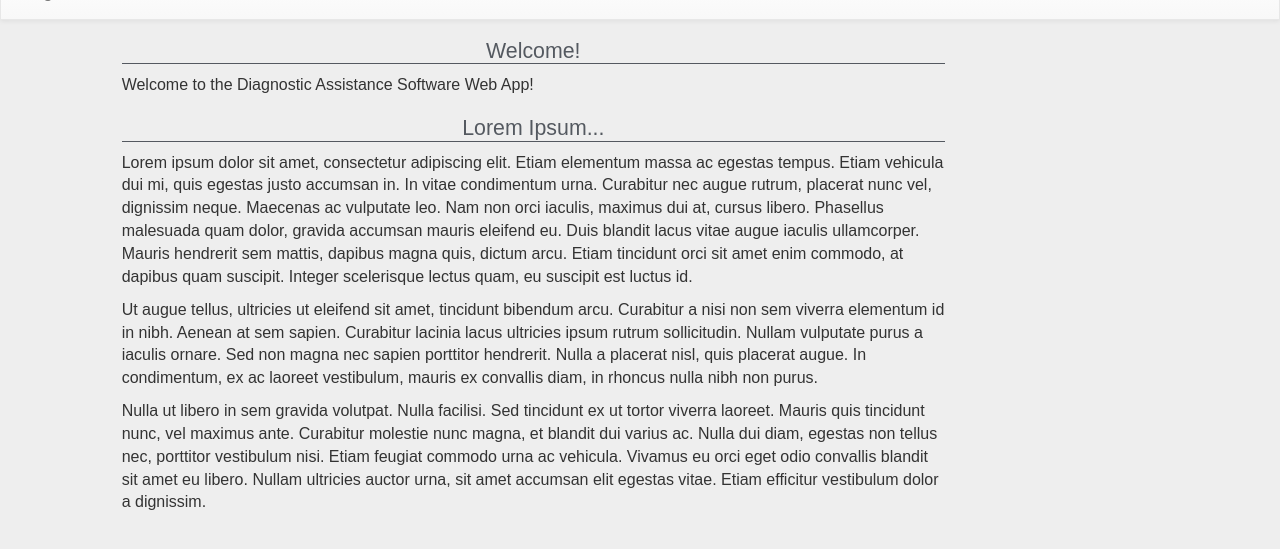
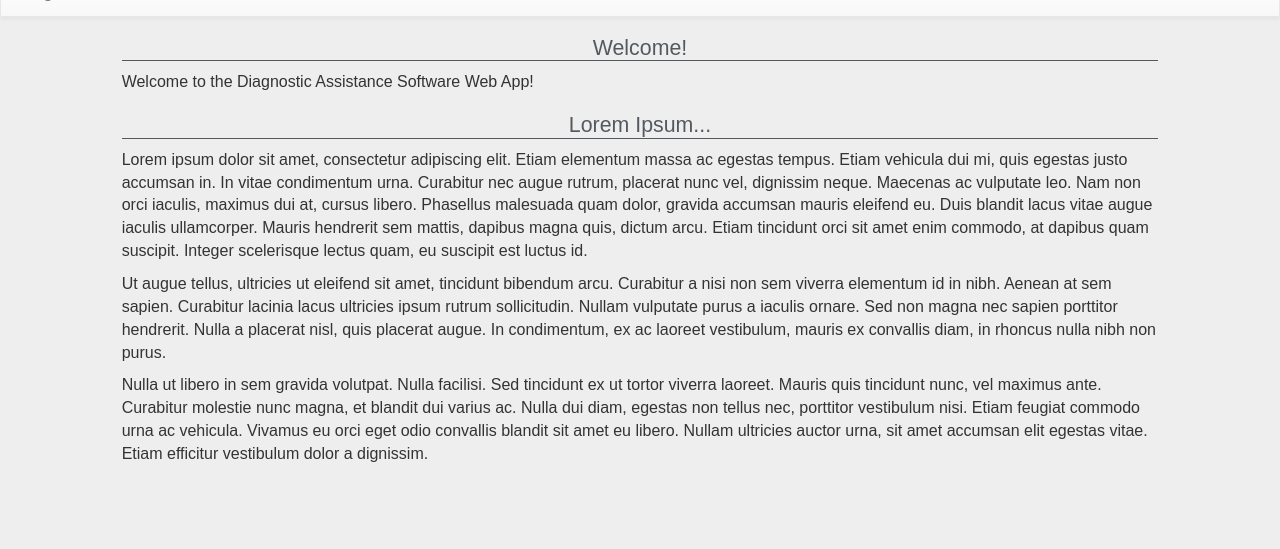
Before and after one commit to tchuanromanee/Diagnostic-Assistance-Software, a Django app: template Web/diagassist/templates/index.html in a window 1280 px wide. Shown: the part 80-629 px from the top of the page. Run offline with Django 3.2, Linux system fonts and the light colour scheme; the template is opened without the code that fills it: most values are stand-ins (such as "Sample title", 1, 10 or a date in 2020); some libraries are stand-ins or nearby versions.

Commit message:
Only display hello username greeting if user is logged in

```diff
--- a/Web/diagassist/templates/base.html
+++ b/Web/diagassist/templates/base.html
@@ -29,11 +29,13 @@
       <li><a href="/diagassist/login">Log in</a></li>
 	  {% endif %}
     </ul>
+	{% if user.is_authenticated %}
 	<ul class="nav navbar-nav navbar-right">
 	  <span class="navbar-text">
 		Hello, {{request.user.username}}
 	  </span>
     </ul>
+	{% endif %}
   </div>
 </nav>
 
@@ -42,7 +44,7 @@
 	  <div class="row content">
 			<div class="col-sm-1 sidenav">
 			</div>
-			<div class="col-10 col-sm-8 col-md-8 col-lg-8 text-left">
+			<div class="col-10 col-sm-10 col-md-10 col-lg-10 text-left">
 				  {% block content %}
 				  {% endblock %}
 			</div>
```
